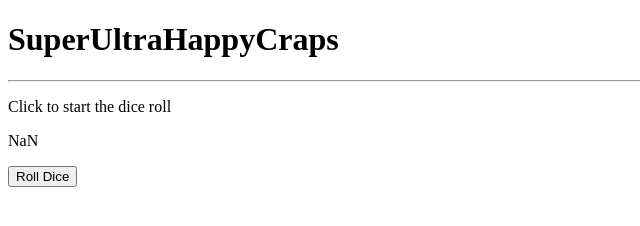
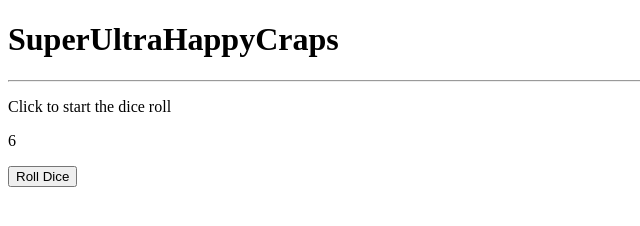
Before and after one commit to RayHart-Cyber/Intro-to-Programming, a plain HTML site: page SuperUltraHappyCraps.html in a window 1280 px wide. Both pictures are taken after a click on the button "Roll Dice". Shown: the full height of the page, 0-640 px from the left. Drawn offline with Linux system fonts and the light colour scheme.

Commit message:
Update SuperUltraHappyCraps.html

```diff
--- a/SuperUltraHappyCraps.html
+++ b/SuperUltraHappyCraps.html
@@ -16,7 +16,7 @@
     var diceOne = {
         sides: 6,
         roll: function() {
-            var randomNumberOne = Math.floor(Math.random() * this.side) + 1;
+            var randomNumberOne = Math.floor(Math.random() * this.sides) + 1;
             return randomNumberOne;
 
         }
```
